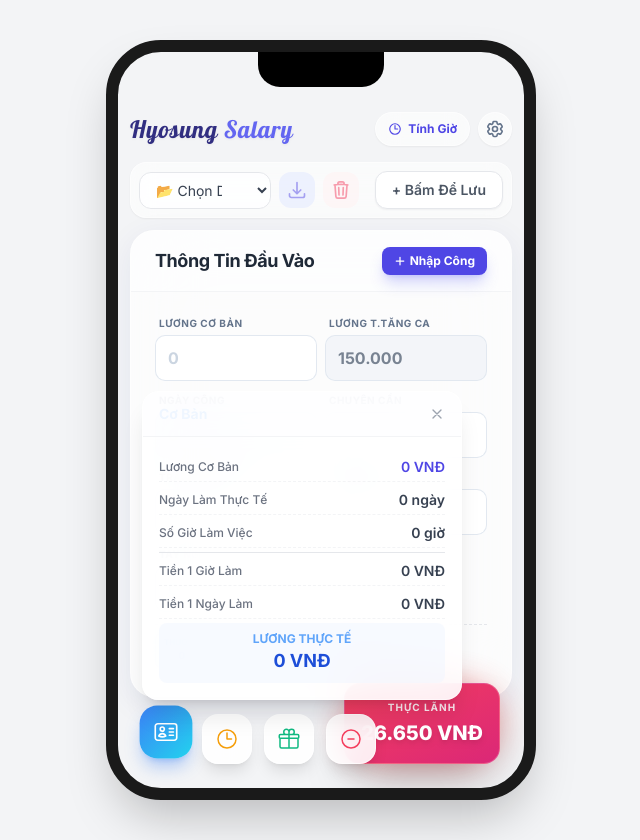
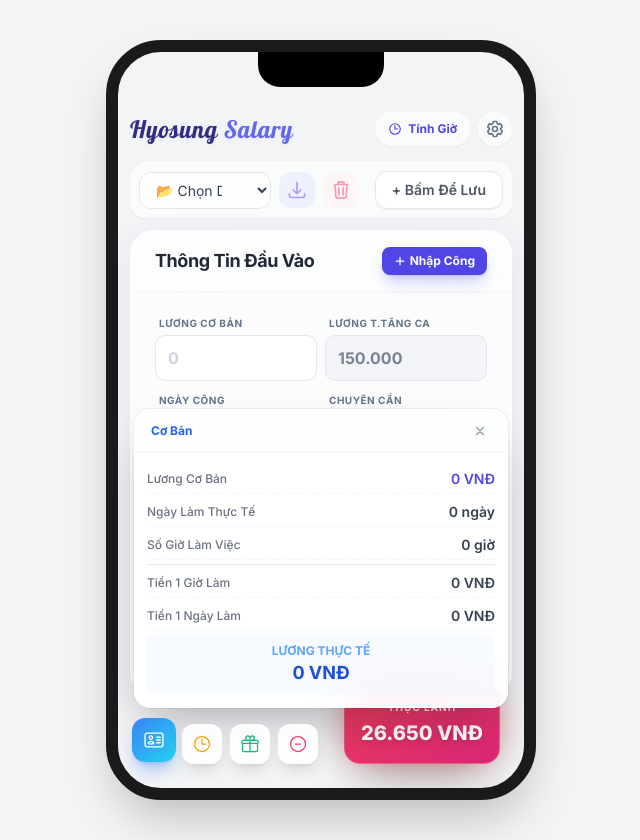
Before and after one commit to Sanbier/hyosungsalary, a React (Vite) app: page / in a window 1280 px wide. Both pictures are taken after a click on the button 486 px from the left and 739 px from the top of the page. Shown: the whole page, without its empty margins (319-959 px from the left). Built offline with nearby package versions, Linux system fonts and the light colour scheme.

Commit message:
Update from Studio

```diff
--- a/components/InputGroup.tsx
+++ b/components/InputGroup.tsx
@@ -47,8 +47,14 @@
       `}>
         <input
           id={id}
+          /*
+            Thay đổi quan trọng:
+            - Với currency (tiền tệ): Dùng "tel" + "numeric" để hiện bàn phím số nguyên lớn.
+            - Với số thường (công, giờ): Dùng "number" + "decimal" để hiện bàn phím số có dấu chấm (.) trên iOS/Android.
+          */
           type={currency ? "tel" : "number"}
-          inputMode={currency ? "numeric" : undefined}
+          inputMode={currency ? "numeric" : "decimal"}
+          step="any" // Cho phép nhập số thập phân thoải mái mà không bị báo đỏ
           min="0"
           placeholder="0"
           onFocus={(e) => {
--- a/components/SalaryDetails.tsx
+++ b/components/SalaryDetails.tsx
@@ -15,18 +15,18 @@
   </div>
 );
 
+// DetailCard now renders as a block element (static position) to be stacked in the flex container
 const DetailCard = ({ title, colorClass, children, onClose }: any) => (
-    // Positioned above the tabs (bottom + padding), aligned left
-    <div className="absolute bottom-[calc(100%+1rem)] left-0 w-[85vw] md:w-80 bg-white/90 backdrop-blur-xl border border-white/50 rounded-2xl shadow-xl animate-fade-in-scale origin-bottom-left overflow-hidden z-50">
-        <div className={`px-4 py-3 ${colorClass} bg-opacity-10 border-b border-gray-100 flex justify-between items-center`}>
-            <h3 className={`font-bold text-sm ${colorClass.replace('bg-', 'text-')}`}>{title}</h3>
-            <button onClick={(e) => { e.stopPropagation(); onClose(); }} className="text-gray-400 hover:text-gray-600">
-                <svg xmlns="http://www.w3.org/2000/svg" fill="none" viewBox="0 0 24 24" strokeWidth={2} stroke="currentColor" className="w-4 h-4">
+    <div className="w-full mb-2 bg-white/95 backdrop-blur-xl border border-white/50 rounded-2xl shadow-2xl animate-fade-in-up origin-bottom overflow-hidden pointer-events-auto ring-1 ring-black/5">
+        <div className={`px-4 py-2.5 ${colorClass} bg-opacity-15 border-b border-gray-100 flex justify-between items-center`}>
+            <h3 className={`font-bold text-xs ${colorClass.replace('bg-', 'text-').replace('50', '600')}`}>{title}</h3>
+            <button onClick={(e) => { e.stopPropagation(); onClose(); }} className="text-gray-400 hover:text-gray-600 p-1 bg-white/50 rounded-full hover:bg-white">
+                <svg xmlns="http://www.w3.org/2000/svg" fill="none" viewBox="0 0 24 24" strokeWidth={2.5} stroke="currentColor" className="w-3.5 h-3.5">
                     <path strokeLinecap="round" strokeLinejoin="round" d="M6 18 18 6M6 6l12 12" />
                 </svg>
             </button>
         </div>
-        <div className="p-4 space-y-1 max-h-[50vh] overflow-y-auto custom-scrollbar">
+        <div className="p-3 space-y-1 max-h-[50vh] overflow-y-auto custom-scrollbar">
             {children}
         </div>
     </div>
@@ -42,7 +42,7 @@
   const tabs = [
     {
         id: 'basic',
-        icon: <svg xmlns="http://www.w3.org/2000/svg" fill="none" viewBox="0 0 24 24" strokeWidth={1.5} stroke="currentColor" className="w-6 h-6"><path strokeLinecap="round" strokeLinejoin="round" d="M15 9h3.75M15 12h3.75M15 15h3.75M4.5 19.5h15a2.25 2.25 0 0 0 2.25-2.25V6.75A2.25 2.25 0 0 0 19.5 4.5h-15a2.25 2.25 0 0 0-2.25 2.25v10.5A2.25 2.25 0 0 0 4.5 19.5Zm6-10.125a1.875 1.875 0 1 1-3.75 0 1.875 1.875 0 0 1 3.75 0Zm1.294 6.336a6.721 6.721 0 0 1-3.17.789 6.721 6.721 0 0 1-3.168-.789 3.376 3.376 0 0 1 6.338 0Z" /></svg>,
+        icon: <svg xmlns="http://www.w3.org/2000/svg" fill="none" viewBox="0 0 24 24" strokeWidth={1.5} stroke="currentColor" className="w-5 h-5"><path strokeLinecap="round" strokeLinejoin="round" d="M15 9h3.75M15 12h3.75M15 15h3.75M4.5 19.5h15a2.25 2.25 0 0 0 2.25-2.25V6.75A2.25 2.25 0 0 0 19.5 4.5h-15a2.25 2.25 0 0 0-2.25 2.25v10.5A2.25 2.25 0 0 0 4.5 19.5Zm6-10.125a1.875 1.875 0 1 1-3.75 0 1.875 1.875 0 0 1 3.75 0Zm1.294 6.336a6.721 6.721 0 0 1-3.17.789 6.721 6.721 0 0 1-3.168-.789 3.376 3.376 0 0 1 6.338 0Z" /></svg>,
         gradient: 'bg-gradient-to-br from-blue-500 to-cyan-400',
         shadow: 'shadow-blue-500/40',
         textColor: 'text-blue-500',
@@ -65,7 +65,7 @@
     },
     {
         id: 'overtime',
-        icon: <svg xmlns="http://www.w3.org/2000/svg" fill="none" viewBox="0 0 24 24" strokeWidth={1.5} stroke="currentColor" className="w-6 h-6"><path strokeLinecap="round" strokeLinejoin="round" d="M12 6v6h4.5m4.5 0a9 9 0 1 1-18 0 9 9 0 0 1 18 0Z" /></svg>,
+        icon: <svg xmlns="http://www.w3.org/2000/svg" fill="none" viewBox="0 0 24 24" strokeWidth={1.5} stroke="currentColor" className="w-5 h-5"><path strokeLinecap="round" strokeLinejoin="round" d="M12 6v6h4.5m4.5 0a9 9 0 1 1-18 0 9 9 0 0 1 18 0Z" /></svg>,
         gradient: 'bg-gradient-to-br from-amber-400 to-orange-500',
         shadow: 'shadow-orange-500/40',
         textColor: 'text-amber-500',
@@ -97,7 +97,7 @@
     },
     {
         id: 'allowance',
-        icon: <svg xmlns="http://www.w3.org/2000/svg" fill="none" viewBox="0 0 24 24" strokeWidth={1.5} stroke="currentColor" className="w-6 h-6"><path strokeLinecap="round" strokeLinejoin="round" d="M21 11.25v8.25a1.5 1.5 0 0 1-1.5 1.5H4.5a1.5 1.5 0 0 1-1.5-1.5v-8.25M12 4.875A2.625 2.625 0 1 0 9.375 7.5H12m0-2.625V7.5m0-2.625A2.625 2.625 0 1 1 14.625 7.5H12m0 0V21m-8.625-9.75h17.25c.621 0 1.125-.504 1.125-1.125v-1.5c0-.621-.504-1.125-1.125-1.125H3.375c-.621 0-1.125.504-1.125 1.125v1.5c0 .621.504 1.125 1.125 1.125Z" /></svg>,
+        icon: <svg xmlns="http://www.w3.org/2000/svg" fill="none" viewBox="0 0 24 24" strokeWidth={1.5} stroke="currentColor" className="w-5 h-5"><path strokeLinecap="round" strokeLinejoin="round" d="M21 11.25v8.25a1.5 1.5 0 0 1-1.5 1.5H4.5a1.5 1.5 0 0 1-1.5-1.5v-8.25M12 4.875A2.625 2.625 0 1 0 9.375 7.5H12m0-2.625V7.5m0-2.625A2.625 2.625 0 1 1 14.625 7.5H12m0 0V21m-8.625-9.75h17.25c.621 0 1.125-.504 1.125-1.125v-1.5c0-.621-.504-1.125-1.125-1.125H3.375c-.621 0-1.125.504-1.125 1.125v1.5c0 .621.504 1.125 1.125 1.125Z" /></svg>,
         gradient: 'bg-gradient-to-br from-emerald-400 to-teal-500',
         shadow: 'shadow-emerald-500/40',
         textColor: 'text-emerald-500',
@@ -121,7 +121,7 @@
     },
     {
         id: 'deduction',
-        icon: <svg xmlns="http://www.w3.org/2000/svg" fill="none" viewBox="0 0 24 24" strokeWidth={1.5} stroke="currentColor" className="w-6 h-6"><path strokeLinecap="round" strokeLinejoin="round" d="M15 12H9m12 0a9 9 0 1 1-18 0 9 9 0 0 1 18 0Z" /></svg>,
+        icon: <svg xmlns="http://www.w3.org/2000/svg" fill="none" viewBox="0 0 24 24" strokeWidth={1.5} stroke="currentColor" className="w-5 h-5"><path strokeLinecap="round" strokeLinejoin="round" d="M15 12H9m12 0a9 9 0 1 1-18 0 9 9 0 0 1 18 0Z" /></svg>,
         gradient: 'bg-gradient-to-br from-rose-500 to-pink-600',
         shadow: 'shadow-rose-500/40',
         textColor: 'text-rose-500',
@@ -146,32 +146,39 @@
     }
   ];
 
+  const activeTabData = tabs.find(t => t.id === activeTab);
+
   return (
-    // Changed fixed to absolute to stick to the Phone Frame container
-    <div className="absolute z-40 left-4 md:left-6 bottom-[calc(1.5rem+env(safe-area-inset-bottom))] flex flex-row gap-3 items-end pointer-events-none">
+    // MAIN CONTAINER:
+    // - Fixed/Absolute relative to the phone frame.
+    // - W-full & px-4 ensures it spans the full width of the phone but keeps padding.
+    // - Flex-col-reverse: Buttons at bottom, Card stacks on top.
+    <div className="absolute z-40 left-0 bottom-[calc(1.5rem+env(safe-area-inset-bottom))] w-full px-4 flex flex-col justify-end items-start pointer-events-none gap-2">
+
+        {/* 1. Detail Content Layer (Stacks above buttons) */}
+        {activeTabData && (
+            <DetailCard
+                title={activeTabData.label}
+                colorClass={activeTabData.bgColor}
+                onClose={() => setActiveTab(null)}
+            >
+                {activeTabData.content}
+            </DetailCard>
+        )}
+
+        {/* 2. Buttons Layer */}
+        {/* Changed gap-3 to gap-2 for closer spacing. Reduced button size for compactness. */}
+        <div className="flex flex-row gap-2 pointer-events-auto">
             {tabs.map((tab) => {
                 const isActive = activeTab === tab.id;
                 return (
-                <div key={tab.id} className="relative pointer-events-auto flex flex-col items-center group">
-
-                    {/* Content Slide-up Card */}
-                    {isActive && (
-                        <DetailCard
-                            title={tab.label}
-                            colorClass={tab.bgColor}
-                            onClose={() => setActiveTab(null)}
-                        >
-                            {tab.content}
-                        </DetailCard>
-                    )}
-
-                    {/* Tab Button */}
+                    <div key={tab.id} className="relative group">
                         <button
                             onClick={() => toggleTab(tab.id)}
                             className={`
-                            relative w-13 h-13 p-3 rounded-2xl flex items-center justify-center shadow-lg transition-all duration-300 ease-out
+                                relative w-10 h-10 p-2 rounded-xl flex items-center justify-center shadow-lg transition-all duration-300 ease-out
                                 ${isActive
-                                ? `${tab.gradient} text-white scale-110 -translate-y-2 ${tab.shadow}`
+                                    ? `${tab.gradient} text-white scale-110 -translate-y-1 ${tab.shadow}`
                                     : `bg-white/90 backdrop-blur-md ${tab.textColor} border border-white/60 hover:scale-105 hover:bg-white`
                                 }
                             `}
@@ -179,9 +186,9 @@
                             {tab.icon}
                         </button>
 
-                    {/* Label tooltip (above button) - Only visible when NOT active */}
-                    {!isActive && (
-                        <span className="absolute bottom-full mb-2 bg-gray-800/80 backdrop-blur text-white text-[10px] font-bold py-1 px-2 rounded-md opacity-0 group-hover:opacity-100 transition-opacity whitespace-nowrap pointer-events-none">
+                        {/* Tooltip */}
+                        {!isActive && !activeTab && (
+                            <span className="absolute bottom-full left-1/2 -translate-x-1/2 mb-2 bg-gray-800/80 backdrop-blur text-white text-[10px] font-bold py-1 px-2 rounded-md opacity-0 group-hover:opacity-100 transition-opacity whitespace-nowrap pointer-events-none">
                                 {tab.label}
                             </span>
                         )}
@@ -189,6 +196,7 @@
                 );
             })}
         </div>
+    </div>
   );
 };
 
```
Lines whose indentation alone changed are shown as unchanged.
